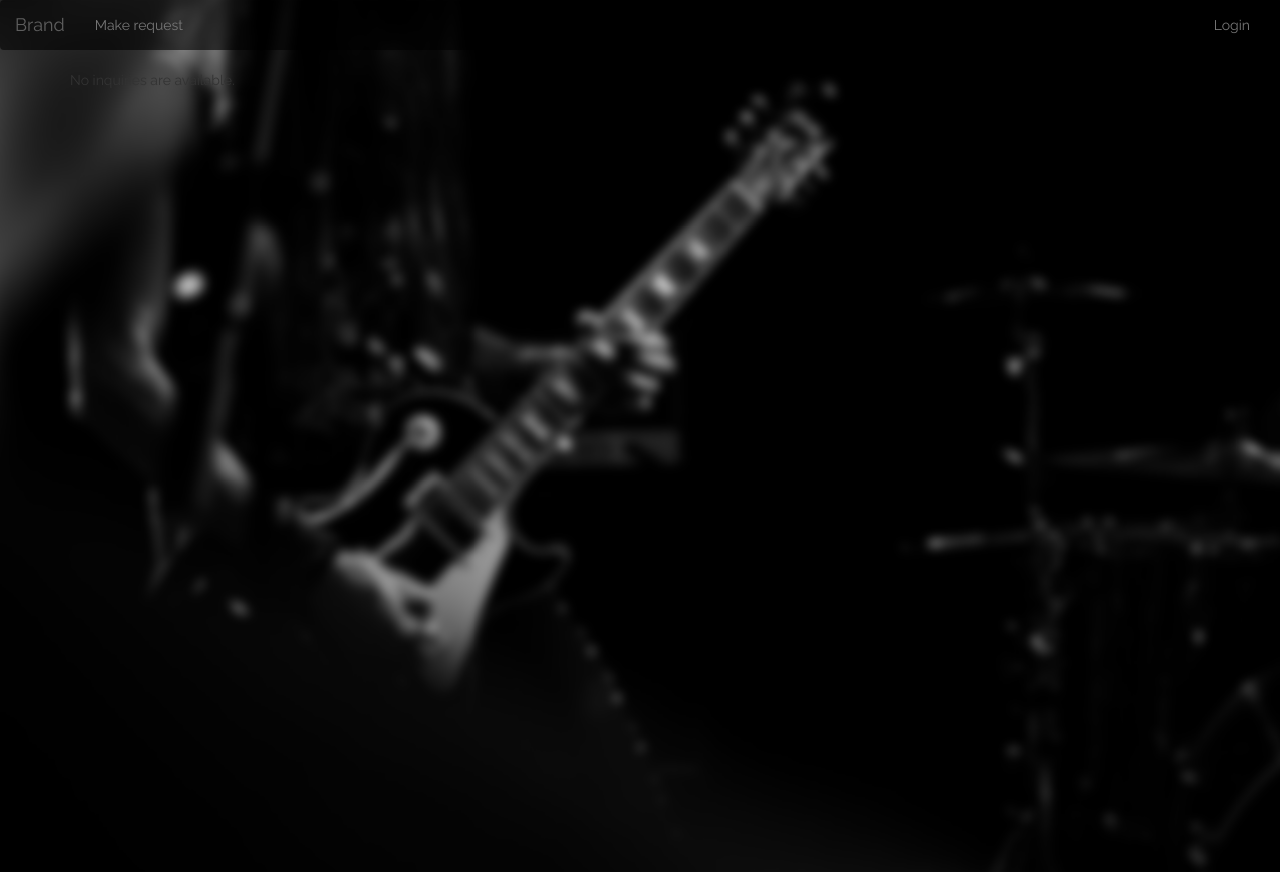
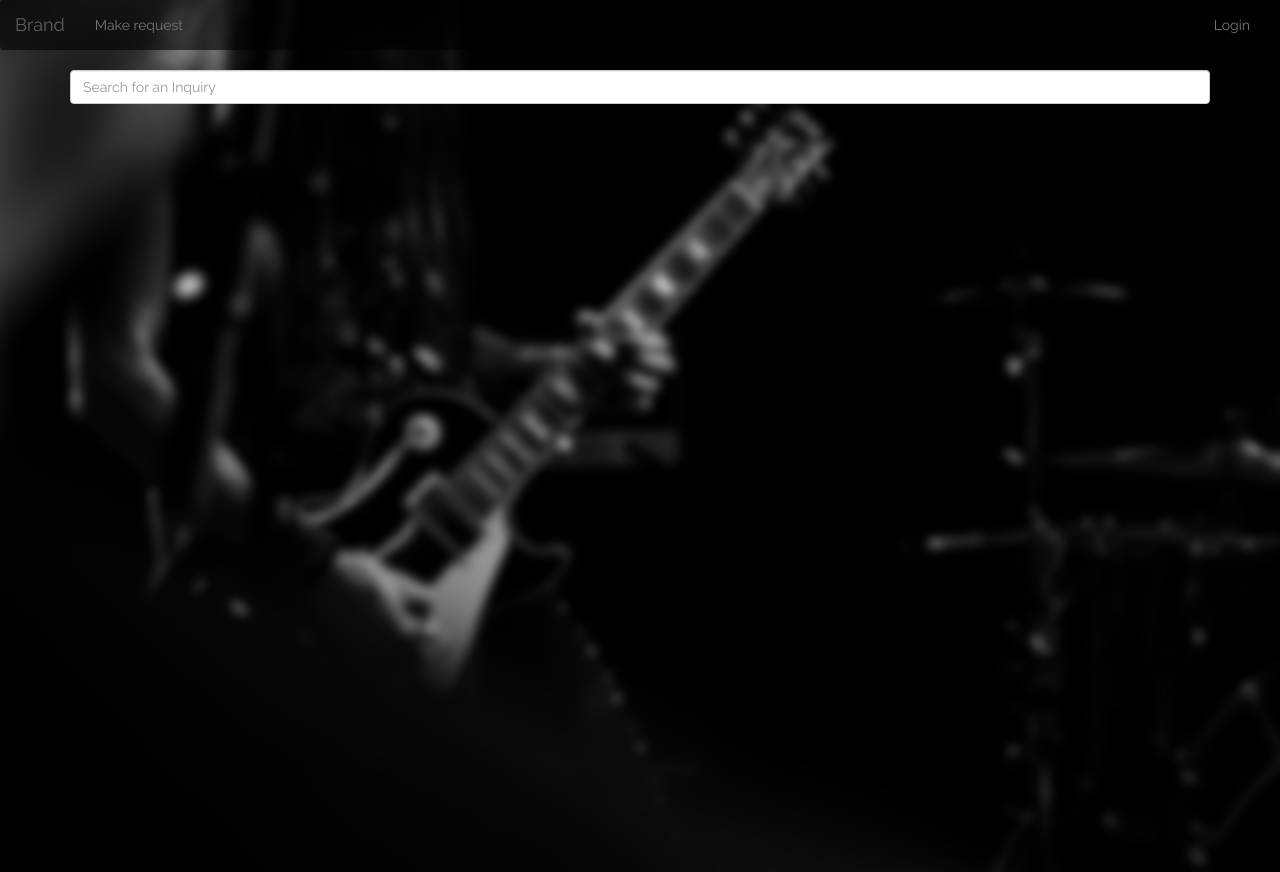
Before and after one commit to LLCampos/songs-for-when, a Django app: template music_inquiries/templates/music_inquiries/inquiries_listing.html in a window 1280 px wide. Run offline with Django 3.2, Linux system fonts and the light colour scheme; the template is opened without the code that fills it, so the values that code supplies are empty; parts of the project's set-up code (start-up, migrations or seed data) failed here and were passed over; some libraries are stand-ins or nearby versions.

Commit message:
implement search feature on inquiries listing page

```diff
--- a/music_inquiries/static/music_inquiries/css/inquiries_listing.css
+++ b/music_inquiries/static/music_inquiries/css/inquiries_listing.css
@@ -5,7 +5,16 @@
 
 .inquiry_listing_entry {
     background: rgba(62, 64, 66, 0.8);
-    padding: 0.5em;
+    padding: 0.5em 1.5em;
     margin: 5px 0;
     border-radius: 5px;
 }
+
+.inquiry_listing_entry_link {
+    font-size: 1em;
+}
+
+.inquiry_listing_entry_number_suggestions {
+    float: right;
+    color: #d1d1e0;
+}
--- a/music_inquiries/static/music_inquiries/js/inquiries_listing.js
+++ b/music_inquiries/static/music_inquiries/js/inquiries_listing.js
@@ -1,5 +1,39 @@
+const addResultsToSearchResultsList = (searchResults) => {
+  const searchResultsList = $('#inquiry_listing');
+  searchResultsList.empty();
+
+  if (searchResults.length > 0) {
+    $.each(searchResults, (i, searchResult) => {
+      const inquiryUrl = searchResult.url;
+      const inquiryText = searchResult.text;
+      const numberSuggestons = searchResult.number_of_suggestions;
+
+      const listEntry = $('<li class="inquiry_listing_entry">');
+
+      const linkEntry = $('<a>');
+      linkEntry.attr('class', 'inquiry_listing_entry_link');
+      linkEntry.attr('href', inquiryUrl);
+      linkEntry.text(inquiryText);
+
+      const nSuggestionsDiv = $('<div>');
+      nSuggestionsDiv.attr('class', 'inquiry_listing_entry_number_suggestions');
+      nSuggestionsDiv.text(`${numberSuggestons} Suggestions`);
+
+      listEntry.append(linkEntry);
+      listEntry.append(nSuggestionsDiv);
+
+      searchResultsList.append(listEntry);
+    });
+  }
+};
+
+
 $(() => {
   $('#search-inquiry-input').keyup(() => {
-    console.log('test');
+    const input = $('#search-inquiry-input').val();
+    const data = { q: input };
+    $.get('/iapi/inquiry/search', data, (searchResults) => {
+      addResultsToSearchResultsList(searchResults);
+    });
   });
 });
--- a/music_inquiries/templates/music_inquiries/inquiries_listing.html
+++ b/music_inquiries/templates/music_inquiries/inquiries_listing.html
@@ -3,18 +3,17 @@
 {% block content %}
 
 <div class='container'>
-{% if inquiries %}
 
-  <input type="text" class="form-control"  id="search-inquiry-input" placeholder="inquiry search">
+  <input type="text" class="form-control" id="search-inquiry-input" placeholder="Search for an Inquiry">
 
   <ul id='inquiry_listing'>
-  {% for inquiry in inquiries %}
-    <li class='inquiry_listing_entry'><a href="{% url 'music_inquiries:inquiry' inquiry.id %}">{{ inquiry.text }}</a></li>
-  {% endfor %}
+    {% for inquiry in inquiries %}
+      <li class='inquiry_listing_entry'>
+        <a class='inquiry_listing_entry_link' href="{% url 'music_inquiries:inquiry' inquiry.id %}">{{ inquiry.text }}</a>
+        <div class='inquiry_listing_entry_number_suggestions'>{{ inquiry.get_number_active_suggestions }} Suggestions</div>
+      </li>
+    {% endfor %}
   </ul>
-{% else %}
-    <p>No inquiries are available.</p>
-{% endif %}
 </div>
 
 {% endblock %}
```
